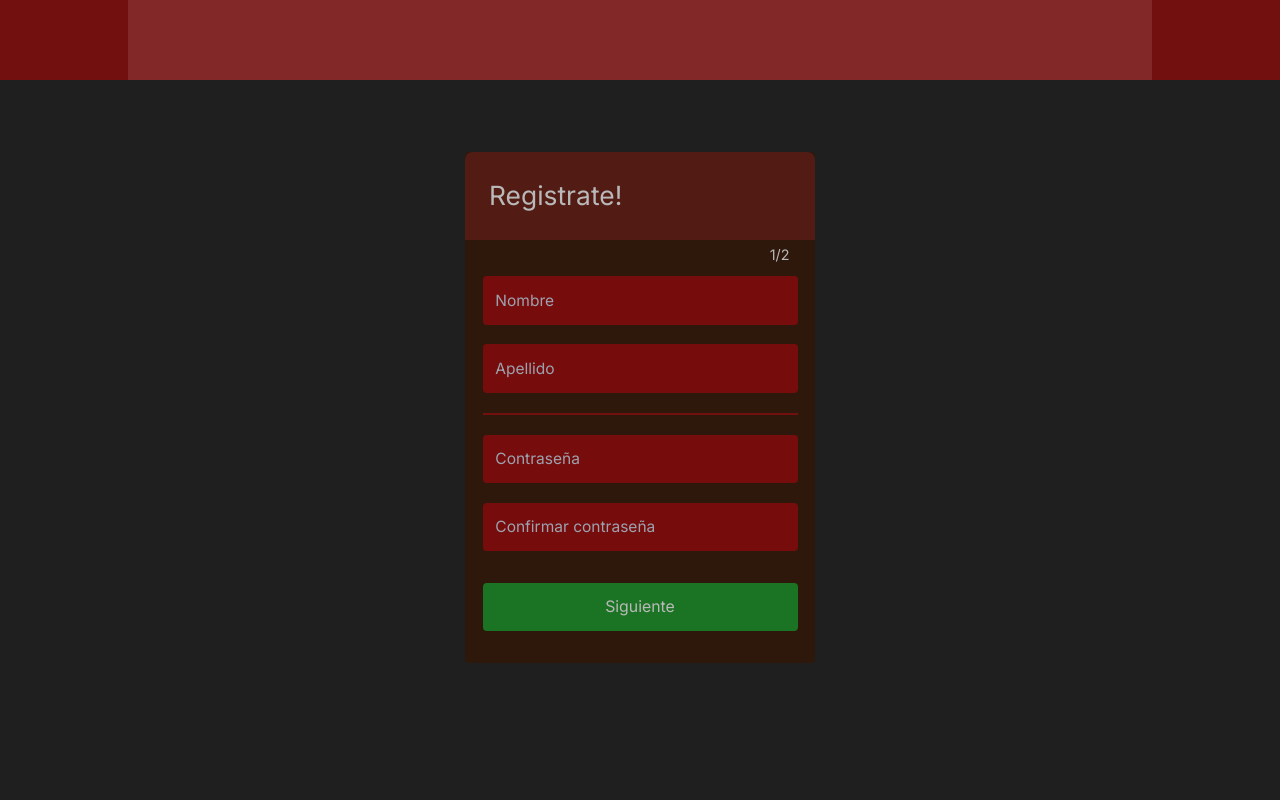
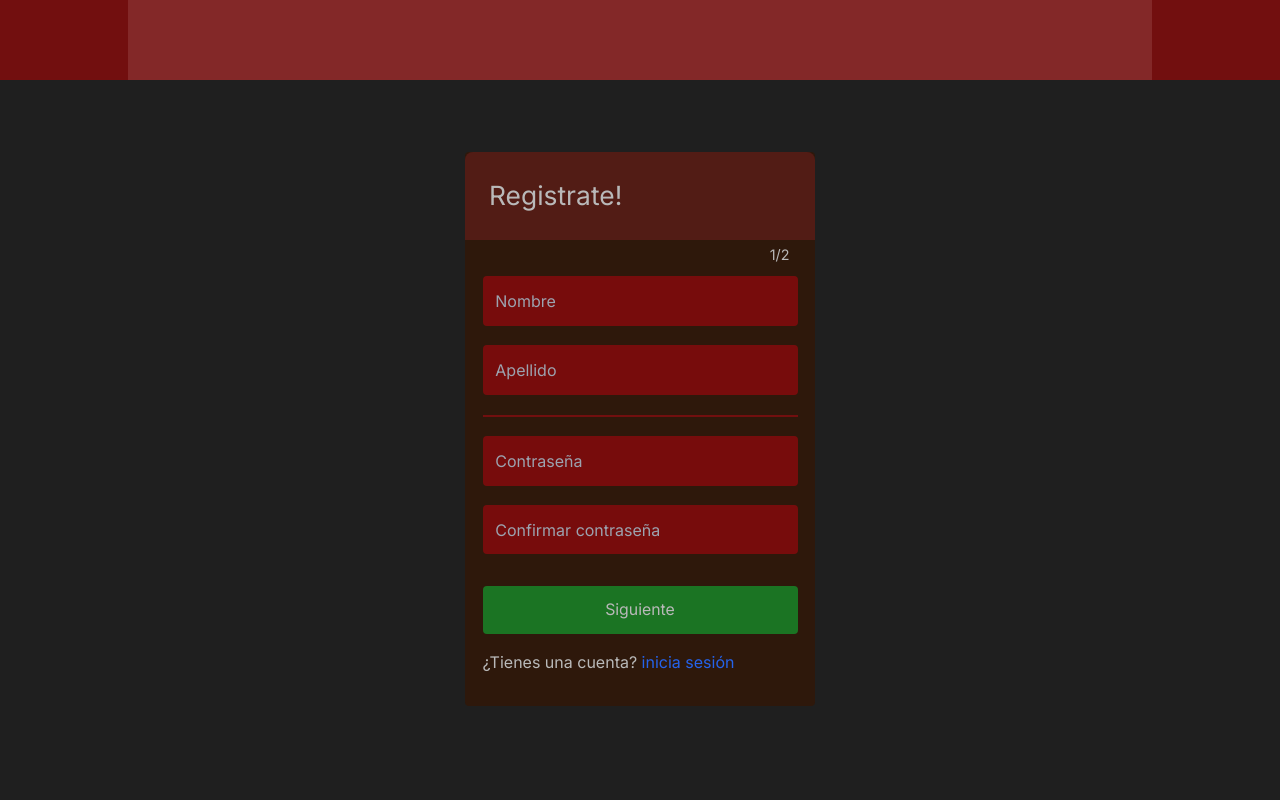
Before and after one commit to AlanTyping/school-frontend, a Next.js app: page /register in a window 1280 px wide. Shown: the top 800 px of the page. Built offline with nearby package versions, Linux system fonts and the light colour scheme.

Commit message:
register link at login

```diff
--- a/src/app/register/page.jsx
+++ b/src/app/register/page.jsx
@@ -5,6 +5,7 @@ import GeneralHeader from "../components/general header/GeneralHeader";
 import Footer from "../components/footer/Footer";
 import Form from "./form/Form";
 import SecondForm from "./secondForm/SecondForm";
+import Link from "next/link";
 import './register.css';
 
 const Page = () => {
@@ -42,6 +43,10 @@ const Page = () => {
           {secondForm ?
             <SecondForm handleInputChange={handleInputChange} handleDataSubmit={handleDataSubmit} /> :
             <Form handleInputChange={handleInputChange} setSecondForm={setSecondForm} />}
+
+            <div id="register-login-option" className="text-[1rem] mt-4 text-start w-[90%] ">
+              <p>¿Tienes una cuenta? <Link href="login">inicia sesión</Link></p>
+            </div>
         </div>
       </div>
 
--- a/src/app/register/register.css
+++ b/src/app/register/register.css
@@ -1,3 +1,7 @@
+a {
+    color: #2563eb;
+}
+
 @media(min-width: 1700px) {
     #text-counter {
         font-size: 1.2vw;
--- a/src/app/register/secondForm/secondForm.css
+++ b/src/app/register/secondForm/secondForm.css
@@ -2,7 +2,7 @@ input {
     border-radius: 0.25rem;
     background-color: #770c0c;
     color: #b9b9b9;
-    font-size: 0.97rem;
+    font-size: 1rem;
     width: 90%;
     padding: 0.8rem;
     margin-top: 0.7rem;
@@ -31,6 +31,10 @@ span {
         margin-top: 1vh;
     }
 
+    #register-login-option {
+        font-size: 1vw;
+    }
+
     #select-options {
         margin-bottom: 1.7vh;
     }
```
